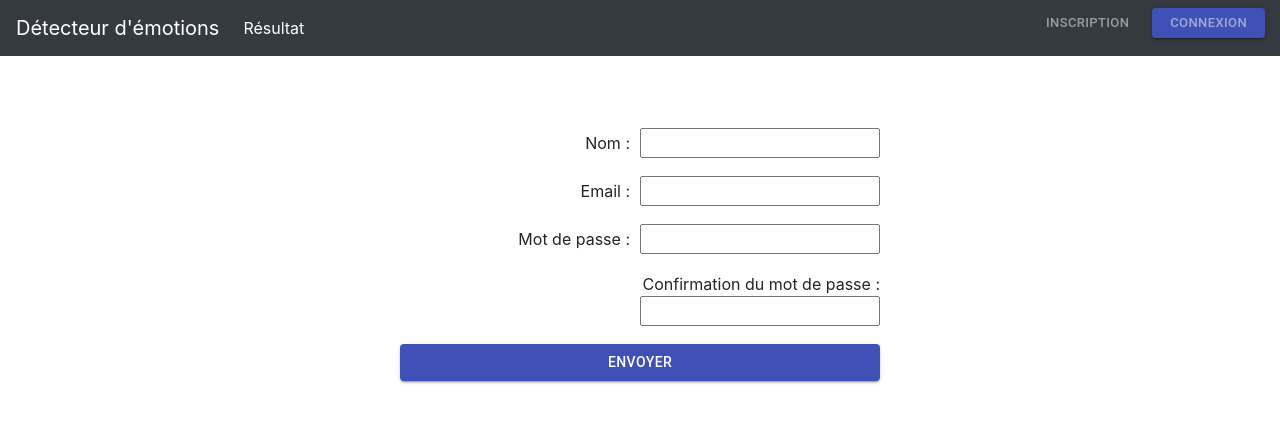
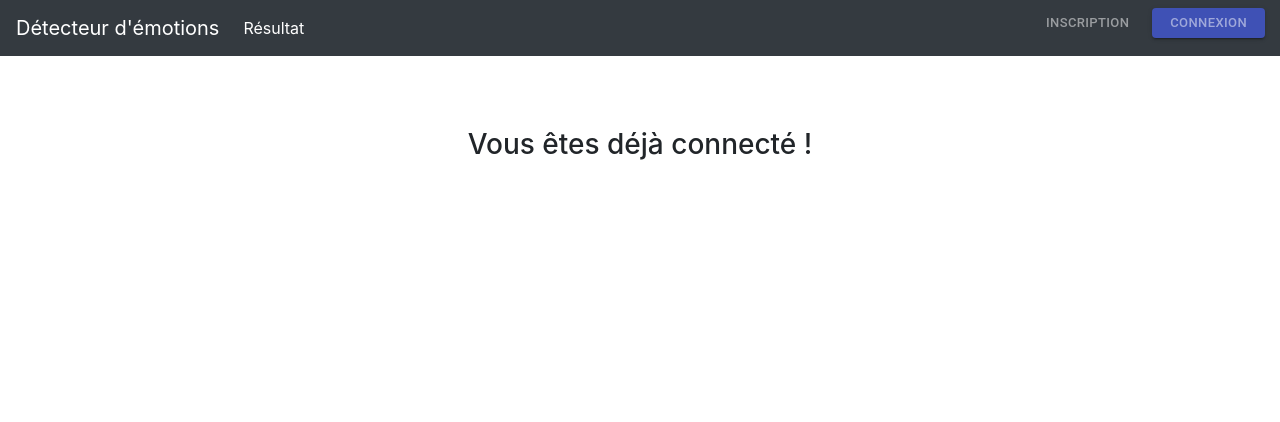
Before and after one commit to FredCar/emotion_detector, a React (Create React App) app in the folder Front/: page /#/signin in a window 1280 px wide. Shown: the top 422 px of the page. Built offline with nearby package versions, Linux system fonts and the light colour scheme; sample sign-in values are in the browser's storage.

Commit message:
front : conditionaly display of sign in form

```diff
--- a/Front/src/components/Signin.jsx
+++ b/Front/src/components/Signin.jsx
@@ -34,16 +34,19 @@ const useStyle = makeStyles({
 const Signin = (props) => {
     const classes = useStyle();
     const history = useHistory();
+    const token = localStorage.getItem("access_token")
     const [name, setName] = useState();
     const [email, setEmail] = useState();
     const [password, setPassword] = useState();
     const [confirmPassword, setConfirmPassword] = useState();
     const [alert, setAlert] = useState([]);
 
+    // localStorage.removeItem("access_token")
+
     const handleSubmit = () => {
         setAlert([])
         if (password != confirmPassword) {
-            setAlert("Les mots de passe sont différents !")
+            setAlert(["error", "Les mots de passe sont différents !"])
         }
 
         let url = `${Routing.baseUrl}/join`
@@ -67,7 +70,9 @@ const Signin = (props) => {
     }
 
     return (
-        <>
+        token && token != "" && token != "undefined"
+            ? <h3>Vous êtes déjà connecté !</h3>
+            : <>
                 {
                     alert.length > 0 && <>
                     <Alert severity={alert[0]} className={classes.alert} >
```
Lines whose indentation alone changed are shown as unchanged.
